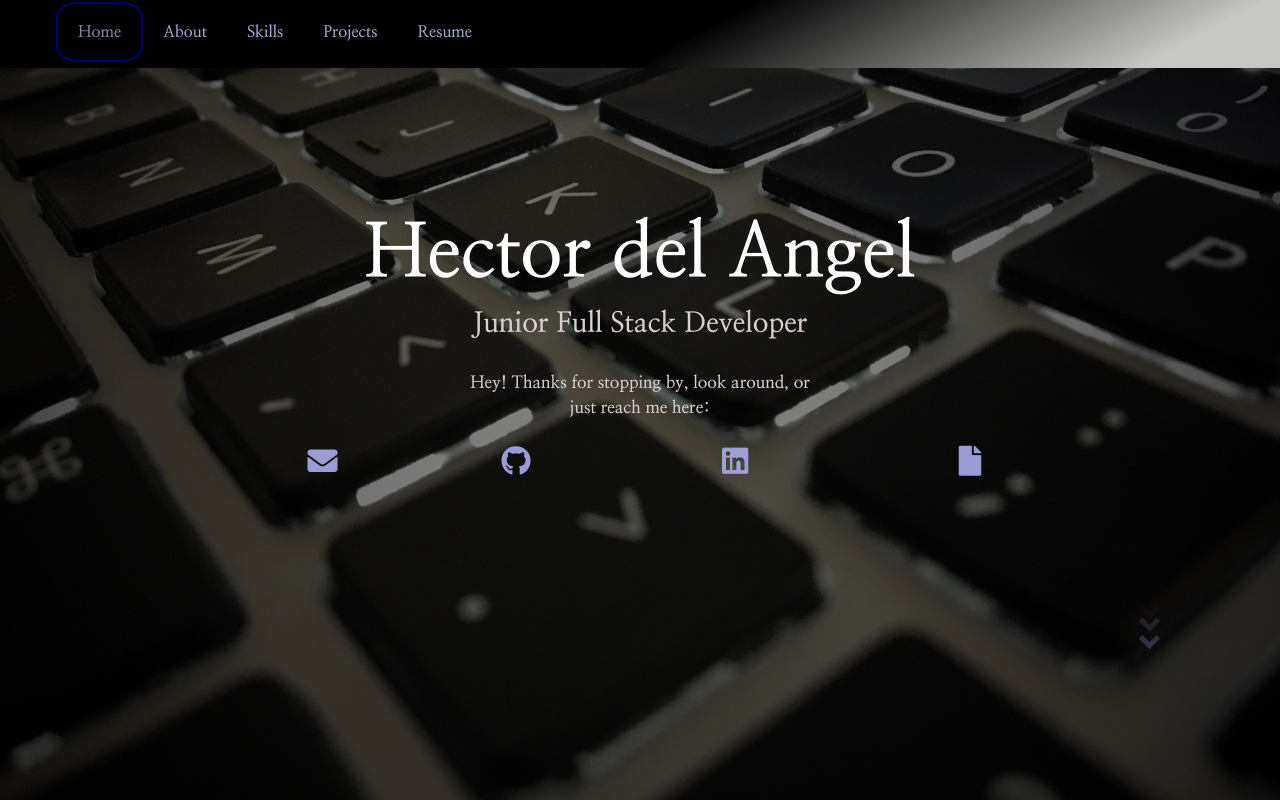
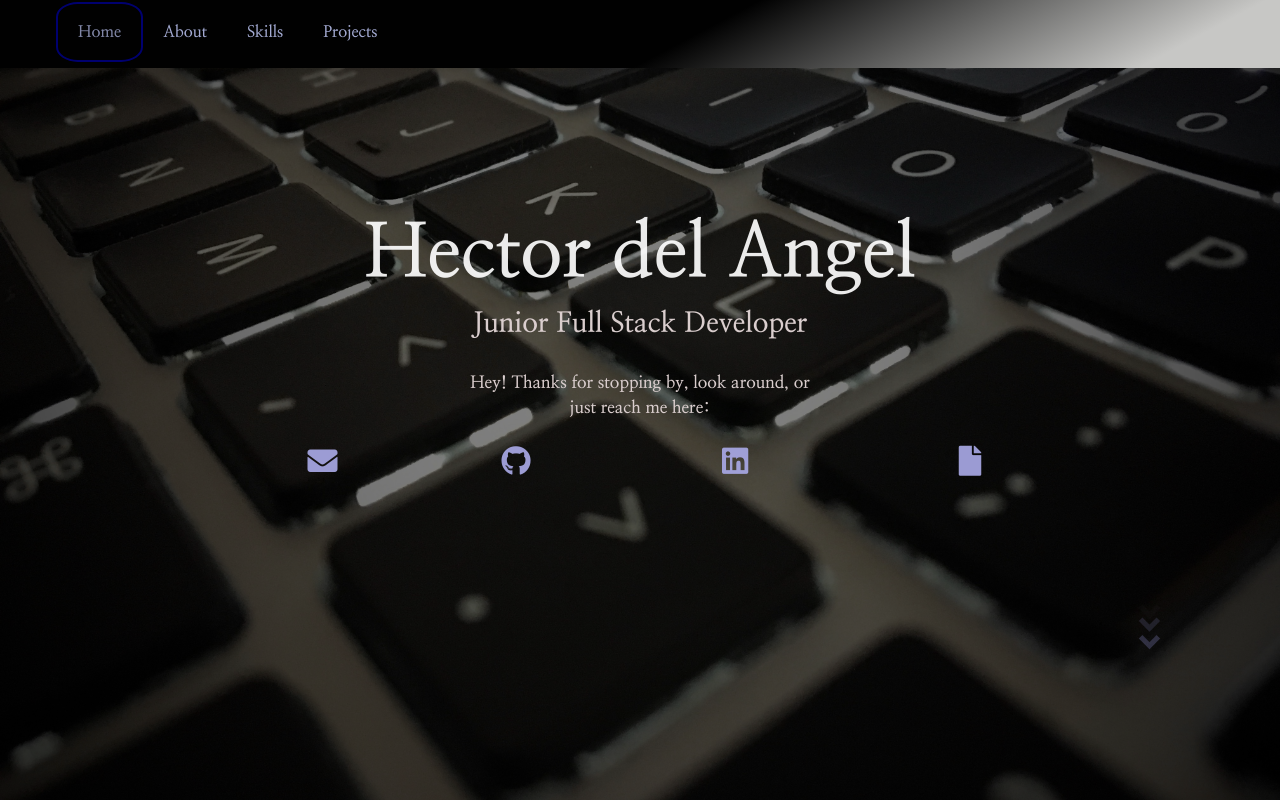
Before and after one commit to h3c70rdelAn9el/react-bs-site, a React (Create React App) app: page / in a window 1280 px wide. Shown: the top 800 px of the page. Built offline with nearby package versions, Linux system fonts and the light colour scheme; a web font is replaced by a local one.

Commit message:
Remove the resume section and link.  Some quick CSS fixes.

```diff
--- a/src/App.js
+++ b/src/App.js
@@ -8,7 +8,6 @@ import MyNavbar from './components/Navbar';
 import Footer from './components/Footer';
 import Skills from './components/Skills';
 import Projects from './components/Projects';
-import Resume from './components/Resume';
 import Arrow from './components/Arrow';
 
 class App extends Component {
@@ -32,9 +31,7 @@ class App extends Component {
             <Projects
               id="projects"
             />
-            <Resume
-              id="resume"
-            />
+
 
         </div>
       </Router>
--- a/src/components/Footer.css
+++ b/src/components/Footer.css
@@ -5,6 +5,7 @@
   border-top: grey 3px solid;
   bottom: 100%;
   z-index: 10;
+  margin-top: -30px;
   /* display: inline-flex; */
 }
 
--- a/src/components/Navbar.js
+++ b/src/components/Navbar.js
@@ -60,17 +60,6 @@ export default class Navbar extends Component {
               Projects
             </Link>
 
-            <Link
-              className = "link"
-              activeClass="active"
-              to="resume"
-              spy={true}
-              smooth={true}
-              offset={-70}
-              duration={500}
-            >
-              Resume
-            </Link>
           </ul>
         </div>
       </nav>
--- a/src/components/Projects.css
+++ b/src/components/Projects.css
@@ -138,3 +138,8 @@ h1, h2 {
     margin-top: 10px;
   }
 }
+
+
+.projects-class {
+
+}
--- a/src/components/Projects.js
+++ b/src/components/Projects.js
@@ -10,7 +10,7 @@ import helloquence from '../images/helloquence-61189-unsplash.jpg';
 export default class Projects extends Component {
   render() {
     return (
-      <div id="projects">
+      <div id="projects" className="mb-4">
         <section id="projects-section">
         <div class="projects-dark-overlay">
         <h1 class="projects-title">Projects</h1>
```
